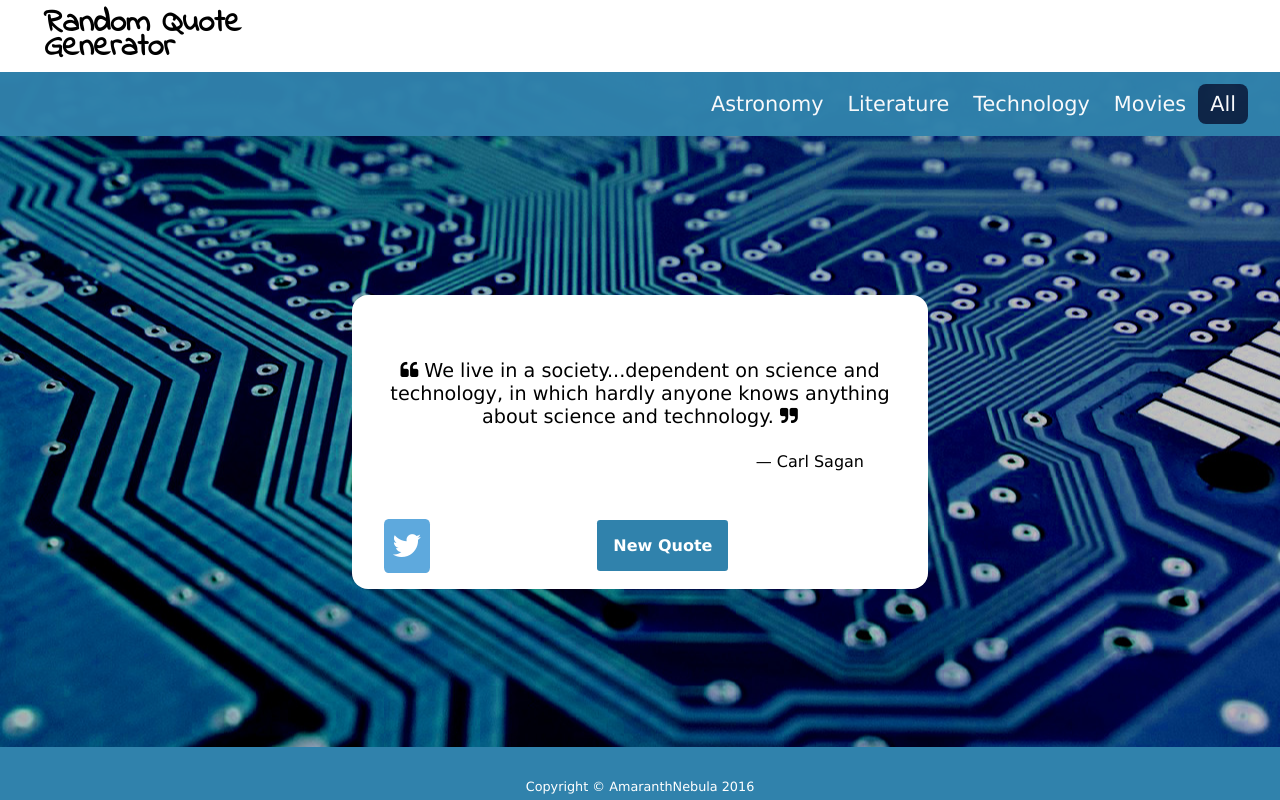
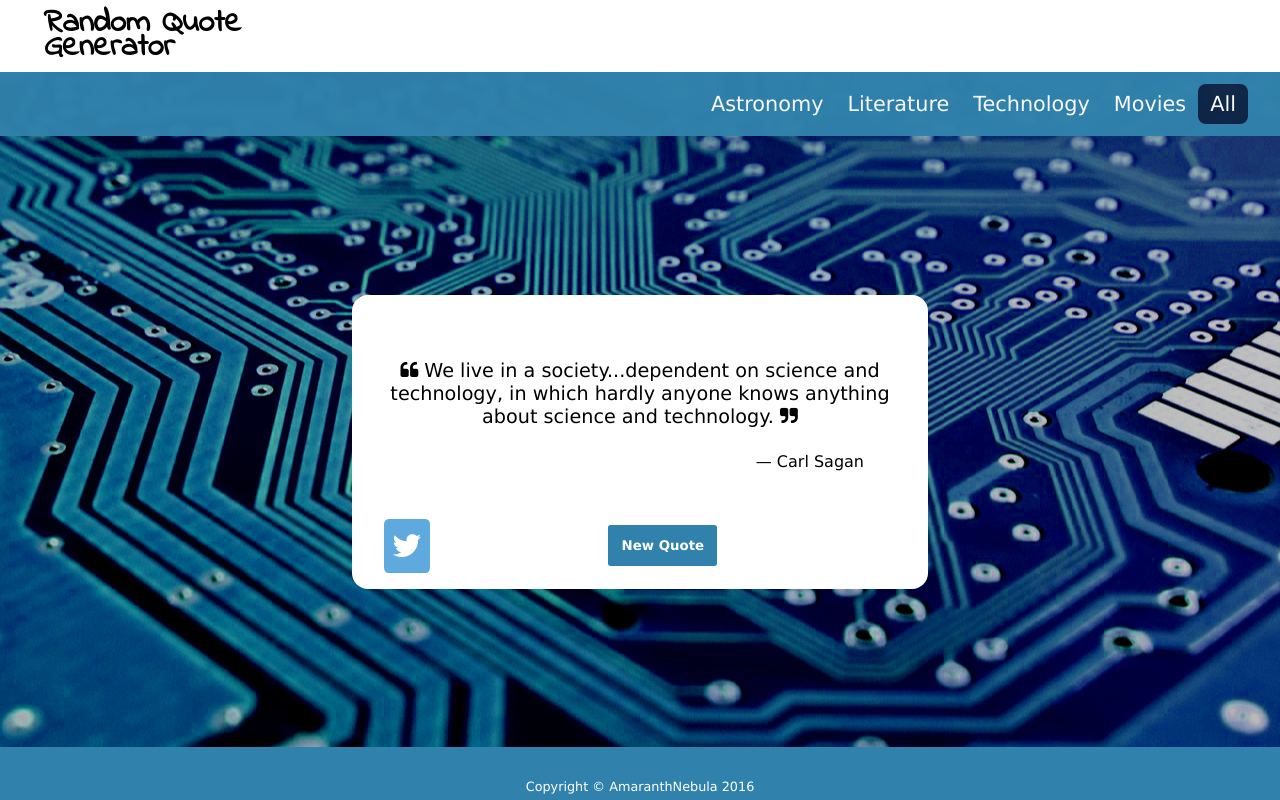
Before and after one commit to AmaranthNebula/RandomQuoteGenerator, a plain HTML site: page index.html in a window 1280 px wide. Drawn offline with nearby package versions, Linux system fonts and the light colour scheme.

Commit message:
updated new quote button

```diff
--- a/index.html
+++ b/index.html
@@ -40,7 +40,7 @@
                     <p id="quoteCite">&#8212; Some One</p>
                     <div>
                         <a id="tweet" href="http://twitter.com/home/?status=quotegoeshere"><i class="fa fa-twitter"></i></a>
-                        <a class="button" href="#">New Quote</a>
+                        <button class="button">New Quote</button>
                     </div>
                 </div>
              </div>
--- a/script.js
+++ b/script.js
@@ -69,8 +69,7 @@ function updateColorTheme(category) {
 
    }
    //get new quote button
-   $(".button").click(function(e) {
-       e.preventDefault();
+   $("button").click(function(e) {
         //check if the 'all' cat is selected
         if ($("#all").hasClass("selectedOption")) {
             randomCategory();
--- a/stylesheet.css
+++ b/stylesheet.css
@@ -119,11 +119,10 @@ nav > ul > li > a {
     color: white;
     font-weight: bold;
     margin: auto;
+    border: none;
+    outline: none;
 }
-/*.button:hover {
-    color: #3082AC;
-    background-color: #0E2546;
-}*/
+
 body > div > div {
     display: flex;
     justify-content: space-between;
```
